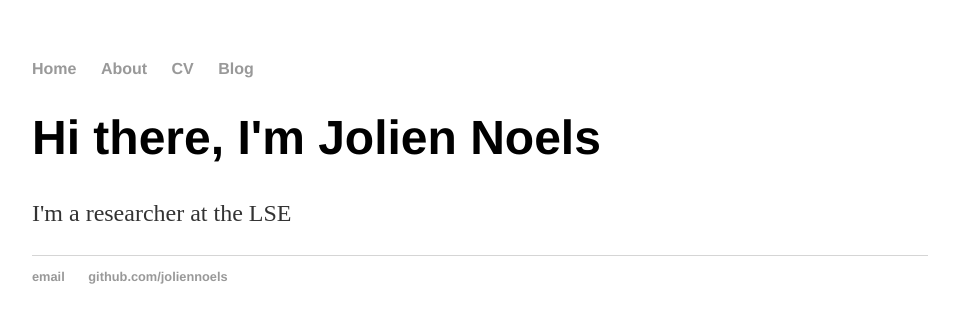
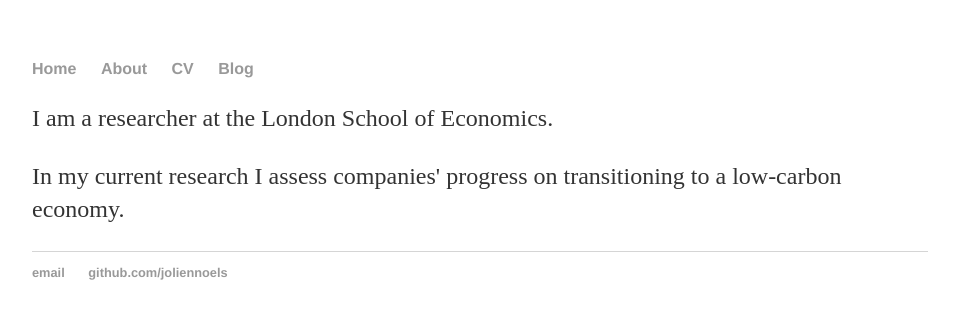
Before and after one commit to JolienNoels/joliennoels.github.io, a Jekyll site: the page built from index.html, in a window 1280 px wide. Shown: the top 323 px of the page, without its empty margins (160-1119 px from the left). Built offline with Jekyll 4.4.1, drawn with Linux system fonts in a browser that asks for light colours.

Commit message:
Update index.html

```diff
--- a/index.html
+++ b/index.html
@@ -3,6 +3,6 @@ layout: default
 title: Jolien
 ---
 <div class="blurb">
-	<h1>Hi there, I'm Jolien Noels</h1>
-	<p>I'm a researcher at the LSE </a></p>
+	<p>I am a researcher at the London School of Economics. </a></p>
+	<p>In my current research I assess companies' progress on transitioning to a low-carbon economy. </a></p>
 </div><!-- /.blurb -->
```
